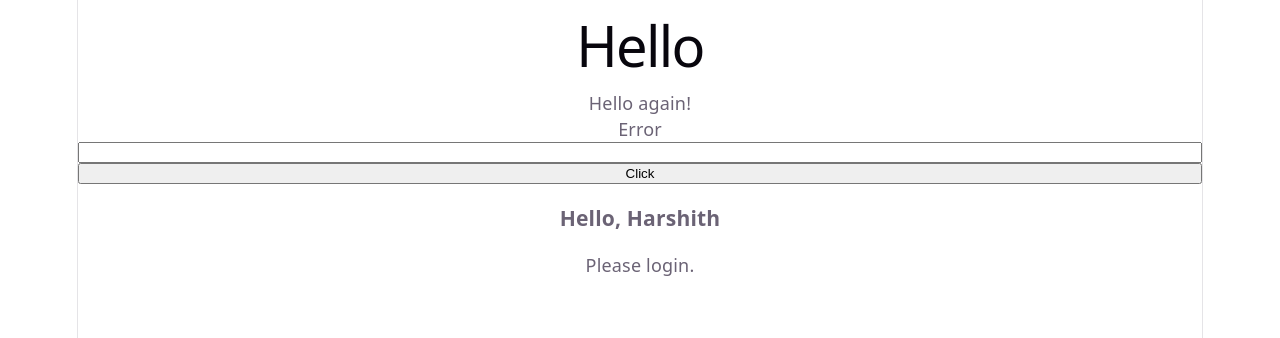
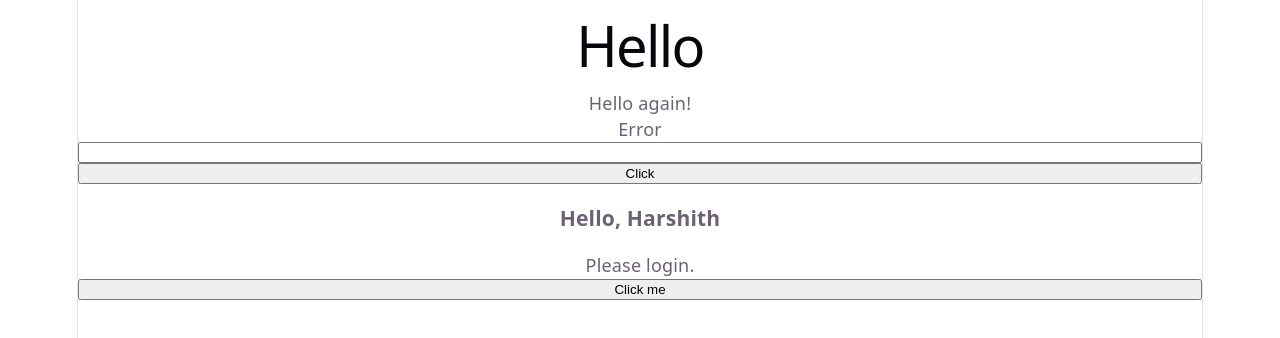
Before and after one commit to harshithp946-eng/SW_CSE_B1.4_Internship, a React (Vite) app in the folder Day/Day13/day13/: page / in a window 1280 px wide. Shown: the top 338 px of the page. Built offline with nearby package versions, Linux system fonts and the light colour scheme.

Commit message:
Imported the components and rendered it

```diff
--- a/Day/Day13/day13/src/App.jsx
+++ b/Day/Day13/day13/src/App.jsx
@@ -1,3 +1,5 @@
+import Button from './components/FunctionalComponent';
+import { LeftArrow,RightArrow } from "./components/FunctionalComponentTwo";
 const name = "Harshith";
 const isLoggedIn = false;
 
@@ -33,6 +35,7 @@ function App() {
       Rule 5:Use expressions,not statements
     */}
     <p>{isLoggedIn ? "Welcome back!" : "Please login."}</p>
+    <Button />
     </>
   )
 }
```
